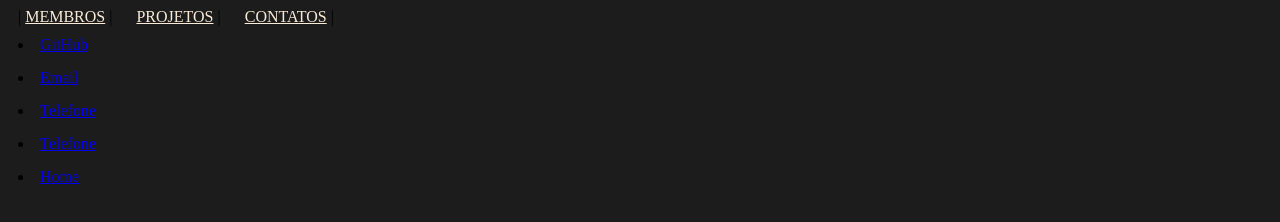
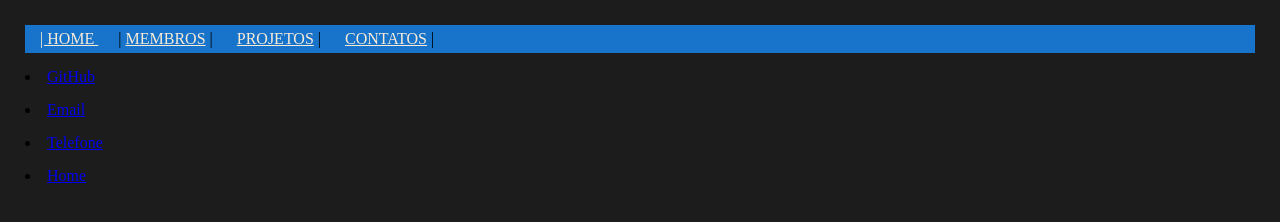
Before and after one commit to frvfernandes/turmaM-3tri, a plain HTML site: page contatos.html in a window 1280 px wide. Drawn offline with Linux system fonts and the light colour scheme.

Commit message:
Alterações no CSS2

```diff
--- a/contatos.html
+++ b/contatos.html
@@ -8,12 +8,13 @@
      <body>
         <header>
             <nav>
+              <li> <a href="index.html">| Home </a></li>
                 <li>| <a href="membros.html">Membros</a> |</li>
                 <li><a href="projetos.html">Projetos</a> | </li>
                 <li><a href="contatos.html">Contatos</a> |</li>
             </nav>
           </header>
         <li><a href="https://github.com/frvfernandes">GitHub</a></li>
-            <li><a href="mailto: profernando@pokemail.net">Email</a></li>  <li><a href="tel:+55 43999255956">Telefone</a></li>
+            <li><a href="mailto: profernando@pokemail.net">Email</a></li>
             <li><a href="tel:+55 45000000000">Telefone</a></li>
             <li><a href="index.html">Home</a /li>
--- a/index.css
+++ b/index.css
@@ -1,7 +1,25 @@
 body {
+    margin-top: 10px;
+    margin-left: 10px;
+    margin-right: 10px;
+    margin-bottom: 10px;
+    padding-top: 5px;
+    padding-left: 5px;
+    padding-right: 5px;
+    padding-bottom: 5px;
     background-color:#1C1C1C;
 }
-
+header {
+    margin-top: 10px;
+    margin-left: 10px;
+    margin-right: 10px;
+    margin-bottom: 10px;
+    padding-top: 5px;
+    padding-left: 5px;
+    padding-right: 5px;
+    padding-bottom: 5px;
+    background: #1774ca;
+}
 h1, h2, h3, p, ul, li{
     padding: 5px;
     margin: 5px;
```
